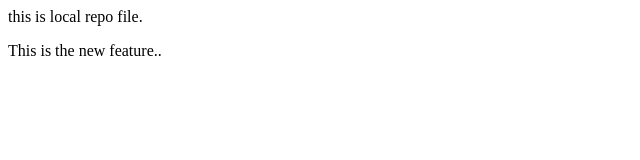
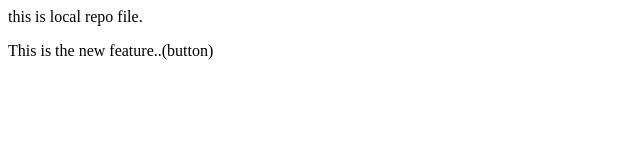
Before and after one commit to biradarsachin58/localrepo, a plain HTML site: page index.html in a window 1280 px wide. Shown: the full height of the page, 0-640 px from the left. Drawn offline with Linux system fonts and the light colour scheme.

Commit message:
add button

```diff
--- a/index.html
+++ b/index.html
@@ -1,2 +1,2 @@
 <p>this is local repo file.</p>
-<p>This is the new feature..</p>
+<p>This is the new feature..(button)</p>
```
